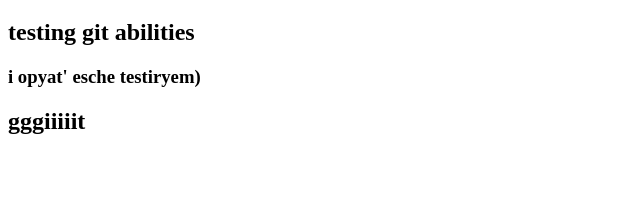
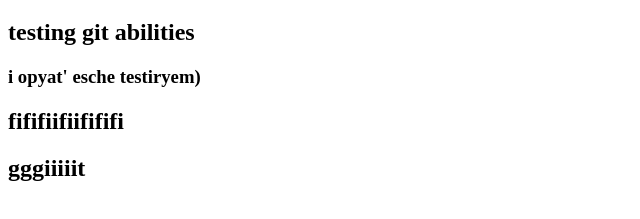
Before and after one commit to Nexoroshii/project, a plain HTML site: page index.html in a window 1280 px wide. Shown: the part 61-280 px from the top of the page, without its empty margins (0-640 px from the left). Drawn offline with Linux system fonts and the light colour scheme.

Commit message:
Update index.html

```diff
--- a/index.html
+++ b/index.html
@@ -10,6 +10,7 @@
     <h1>HELLO WORLD</h1>
     <h2>testing git abilities</h2>
     <h3>i opyat' esche testiryem)</h3>
+    <h2>fififiifiifififi</h2>
     <h2>gggiiiiit</h2>
 </body>
 </html>
```
